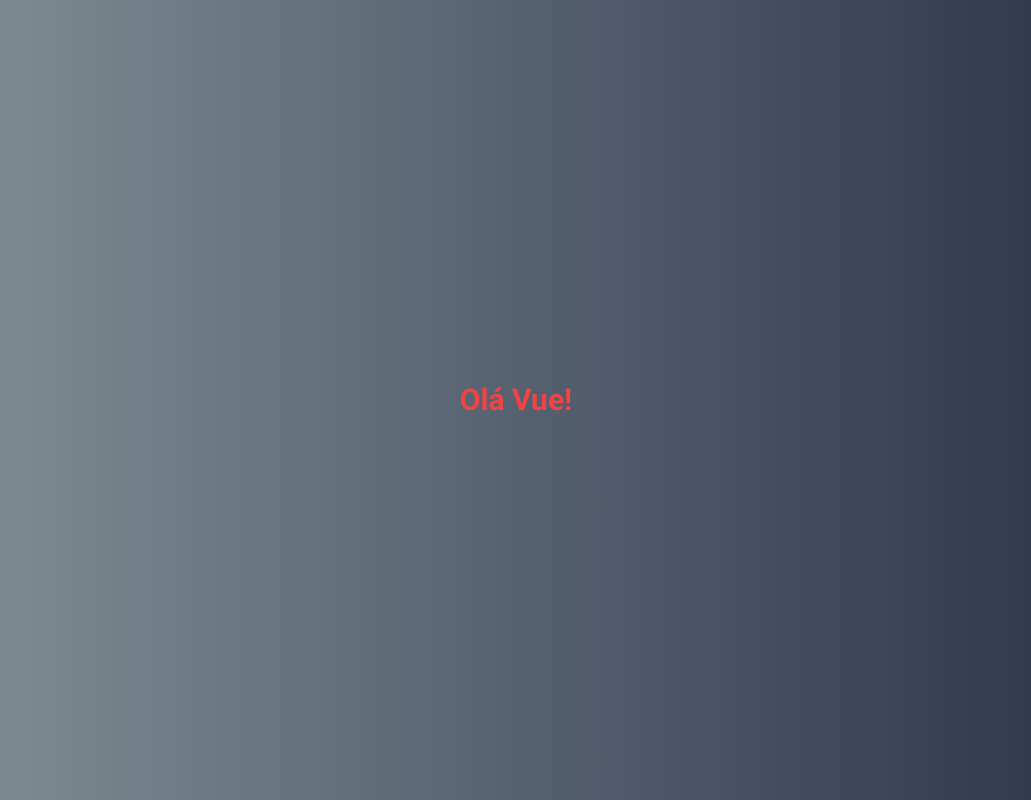
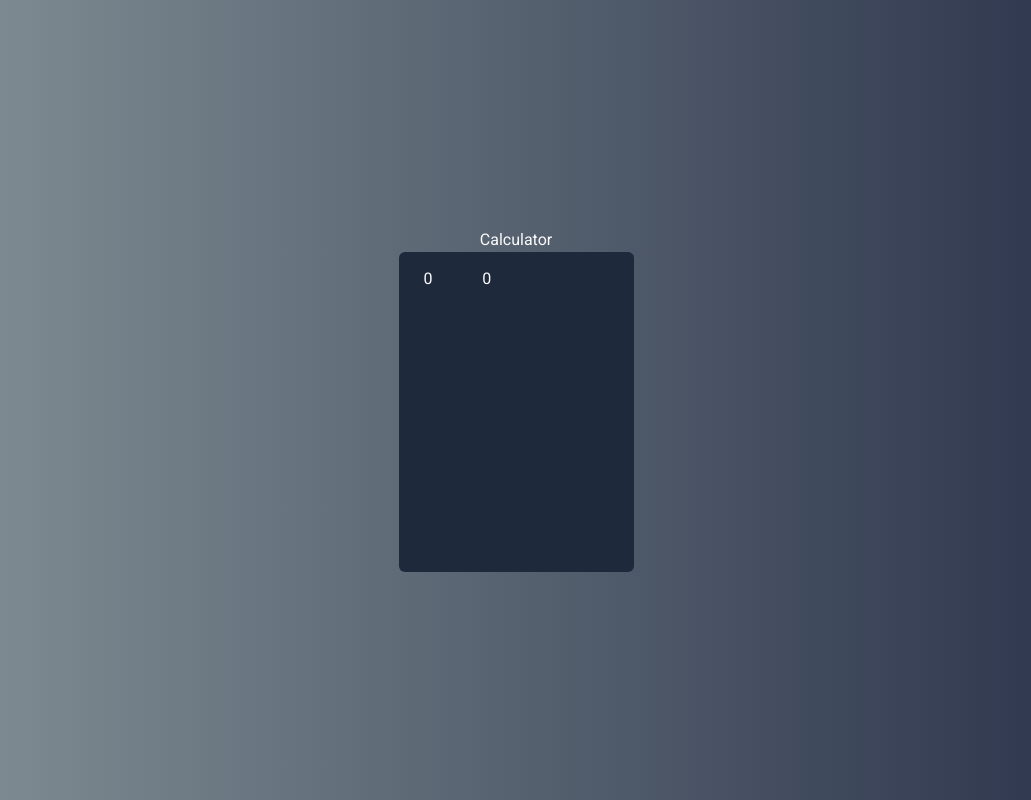
Before and after one commit to igords-goncalves/vuejs-calculator, a Vue app: page / in a window 1280 px wide. Shown: the whole page, without its empty margins (124-1155 px from the left). Built offline with nearby package versions, Linux system fonts and the light colour scheme.

Commit message:
feat: create a reference to the component Calculator

```diff
--- a/src/App.vue
+++ b/src/App.vue
@@ -1,15 +1,16 @@
 <template>
     <div>
-        <h1 class="text-3xl font-bold text-red-500">Olá Vue!</h1>
+        <h1>Calculator</h1>
+        <Calculator />
     </div>
 </template>
 
 <script>
+import Calculator from "./components/Main/Calculator.vue";
+
 export default {
-
+    components: {
+        Calculator,
+    },
 };
 </script>
-
-<style>
-
-</style>
```
